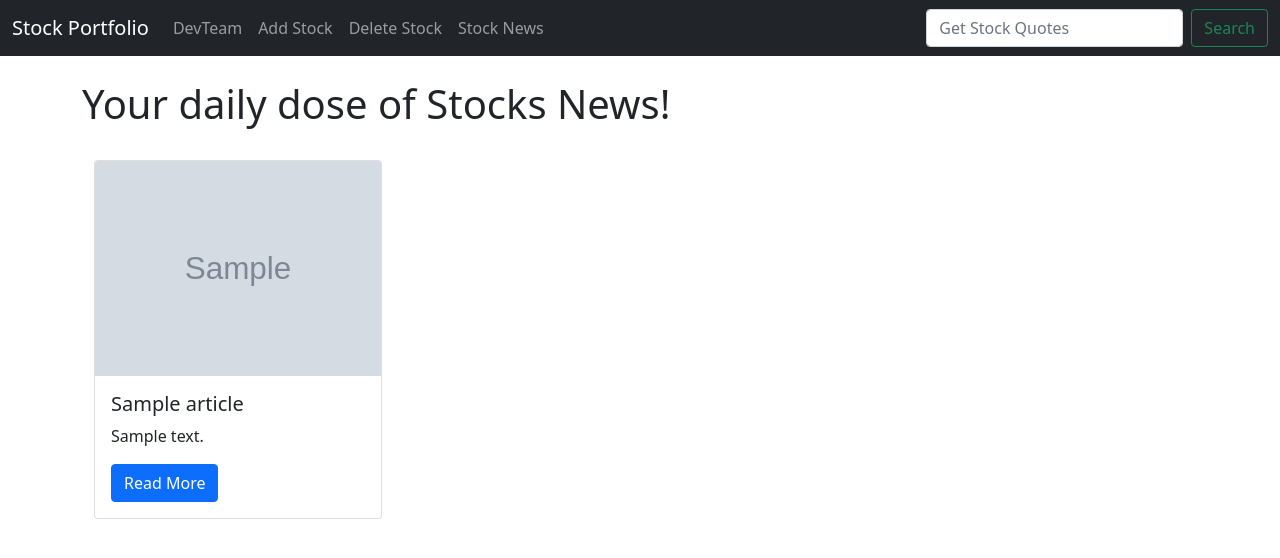
After one commit to vivekshotti/DjangoStockPortfolio, a Django app: template stocks/quotes/templates/news.html in a window 1280 px wide. The commit adds this page. Shown: the top 558 px of the page. Run offline with Django 3.2, Linux system fonts and the light colour scheme; the template is opened without the code that fills it: most values are stand-ins (such as "Sample title", 1, 10 or a date in 2020); grey boxes marked "Sample" are stand-in pictures.

Commit message:
Final Files updation

```diff
--- a/stocks/quotes/templates/base.html
+++ b/stocks/quotes/templates/base.html
@@ -27,6 +27,9 @@
         </li>
         <li class="nav-item">
           <a class="nav-link" href="{% url 'delete_stock' %}">Delete Stock</a>
+        </li>
+        <li class="nav-item">
+          <a class="nav-link" href="{% url 'news' %}">Stock News</a>
         </li>
       </ul>
       <form action="{% url 'home' %}" class="d-flex" method="POST">
@@ -67,5 +70,6 @@
     <script src="https://cdn.jsdelivr.net/npm/@popperjs/core@2.6.0/dist/umd/popper.min.js" integrity="sha384-KsvD1yqQ1/1+IA7gi3P0tyJcT3vR+NdBTt13hSJ2lnve8agRGXTTyNaBYmCR/Nwi" crossorigin="anonymous"></script>
     <script src="https://cdn.jsdelivr.net/npm/bootstrap@5.0.0-beta2/dist/js/bootstrap.min.js" integrity="sha384-nsg8ua9HAw1y0W1btsyWgBklPnCUAFLuTMS2G72MMONqmOymq585AcH49TLBQObG" crossorigin="anonymous"></script>
     -->
+
   </body>
 </html>
--- a/stocks/quotes/templates/home.html
+++ b/stocks/quotes/templates/home.html
@@ -31,7 +31,9 @@
 
 3) The <b>"Delete Stock"</b> Section : This section lists all your active stocks in the portfolio, and gives you the choice to delete a stock from your portfolio. Although this can also be done through the active stocks section.<br/><br/>
 
-4) The <b>"Get Stock Quotes"</b> Section : You maybe able to see a search bar at the top right corner of the nav bar, with a Search button in green besides. This will help you in searching for a stock using the "ticker symbol". It will fetch details like the company name, stock price, previous close, market cap, year-to-date change, 52week high and 52 week low.<br/><br/>
+4) The <b>Stock News"</b> Section : This section keeps you updated of the all the highs and the lows of the stock market along with tips that gives you an edge over other, so that you can play your cards rightly! <br/><br/>
+
+5) The <b>"Get Stock Quotes"</b> Section : You maybe able to see a search bar at the top right corner of the nav bar, with a Search button in green besides. This will help you in searching for a stock using the "ticker symbol". It will fetch details like the company name, stock price, previous close, market cap, year-to-date change, 52week high and 52 week low.<br/><br/>
 For beginners, a tiker symbol of a stock is a set of characters below 5 in count, that are used to represent that company's stock on the stock market.<br/>
 
 {% endblock %}
--- /dev/null
+++ b/stocks/quotes/templates/news.html
@@ -0,0 +1,23 @@
+{% extends 'base.html' %}
+{% block content %}
+
+<h1>Your daily dose of Stocks News!</h1><br />
+<div class="container">
+    <div class="row">
+    {% for x in api.articles %}
+         <div class="col-sm">
+          <div class="card" style="width: 18rem;">
+            <img src="{{x.urlToImage}}" class="card-img-top" alt="{{x.source.name}}">
+            <div class="card-body">
+              <h5 class="card-title">{{x.title}}</h5>
+              <p class="card-text">{{x.description|truncatechars:150}}</p>
+              <a href="{{x.url}}" target="_blank" class="btn btn-primary">Read More</a>
+            </div>
+          </div>
+          <br>
+         </div>
+    {% endfor %}
+    </div>
+    </div>
+
+{% endblock %}
--- a/stocks/quotes/urls.py
+++ b/stocks/quotes/urls.py
@@ -6,6 +6,7 @@ urlpatterns = [
 	path('about.html', views.about, name="about"),
 	path('add_stock.html', views.add_stock, name="add_stock"),
 	path('delete/<stock_id>', views.delete, name="delete"),
-	path('delete_stock.html', views.delete_stock, name="delete_stock")
+	path('delete_stock.html', views.delete_stock, name="delete_stock"),
+    path('news.html', views.news, name="news")
 
 ]
```
Also changed, not shown: stocks/quotes/templates/about.html (+58 -3 lines), stocks/quotes/views.py (+9 -0 lines), stocks/requirements.txt (added, +15 -0 lines), stocks/stocks/settings.py (+9 -0 lines), images/1.JPG, images/2.JPG, images/3.JPG, images/4.JPG, images/5.JPG, images/6.JPG (added), images/7.JPG (added), images/8.JPG (added), images/9.JPG (added), stocks/db.sqlite3, 1 other file.
